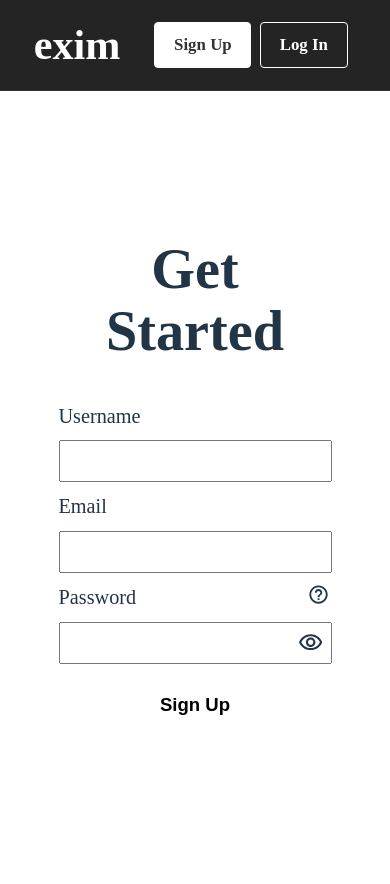
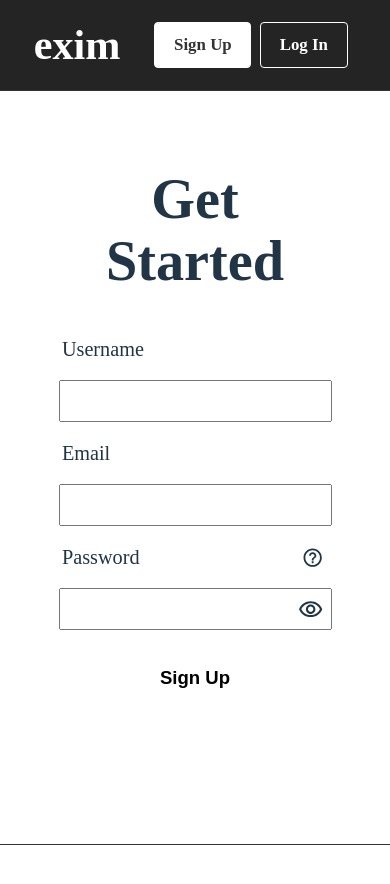
Before and after one commit to Nikvasil/exim, a React (Vite) app in the folder client/: page /register in a window 390 px wide. Shown: the top 884 px of the page. Built offline with nearby package versions, Linux system fonts and the light colour scheme.

Commit message:
some mobile layout adjustments

```diff
--- a/client/src/components/Header.jsx
+++ b/client/src/components/Header.jsx
@@ -107,7 +107,6 @@ const Header = ({ user, onLogout }) => {
                                 {user.username[0]}
                             </Avatar>
                             <Popper
-                                sx={{ fontSize: "2.2vh" }}
                                 open={open}
                                 anchorEl={anchorRef.current}
                                 role={undefined}
@@ -122,7 +121,6 @@ const Header = ({ user, onLogout }) => {
                                     >
                                         <Paper
                                             sx={{
-                                                fontSize: "2.2vh",
                                                 marginTop: "0.5vh",
                                                 bgcolor: "#4D4D4D",
                                                 color: "white"
@@ -142,7 +140,6 @@ const Header = ({ user, onLogout }) => {
                                                     <MenuItem
                                                         sx={{
                                                             fontFamily: "\"Linux Libertine G\", serif",
-                                                            fontSize: "2.2vh",
                                                             padding: "1.4vh",
                                                             margin: "0.5vh"
                                                         }}
@@ -153,7 +150,6 @@ const Header = ({ user, onLogout }) => {
                                                     <MenuItem
                                                         sx={{
                                                             fontFamily: "\"Linux Libertine G\", serif",
-                                                            fontSize: "2.2vh",
                                                             padding: "1.4vh",
                                                             margin: "0.5vh"
                                                         }}
--- a/client/src/index.css
+++ b/client/src/index.css
@@ -47,7 +47,6 @@ main {
 }
 
 .content {
-  padding-top: 5.5556vh; /* 60px */
   flex: 1;
   display: flex;
   justify-content: center;
--- a/client/src/pages/Home.jsx
+++ b/client/src/pages/Home.jsx
@@ -178,7 +178,7 @@ const Home = ({ user, setUser }) => {
                 </div>
             )}
             <div className="home-filter-container">
-                <div className="filter-checkbox-container">
+                <div className="home-filter-checkbox-container">
                     <Checkbox
                         onChange={handleSelectAll}
                         checked={selectAll}
--- a/client/src/styles/Form.css
+++ b/client/src/styles/Form.css
@@ -46,4 +46,12 @@ form button:hover {
         width: 70%;
         padding: 0 1.0101vw; /* 20px */
     }
+
+    form input, form button {
+        margin: 1.5vh 0; /* 12px */
+    }
+
+    form label {
+        margin: 0.4vh;
+    }
 }
--- a/client/src/styles/Header.css
+++ b/client/src/styles/Header.css
@@ -98,8 +98,7 @@ header a {
 
 .header-account-username {
     font-style: italic;
-    font-size: 2.2vh;
-    padding: 1.4vh;
+    padding: 1vh;
     margin: 0.5vh;
 }
 
--- a/client/src/styles/Home.css
+++ b/client/src/styles/Home.css
@@ -110,7 +110,7 @@
 
 @media (max-width: 768px) {
     .home-container {
-        padding-top: 5.5556vh; /* 60px */
+        padding-top: 6vh;
         flex: 1;
         flex-direction: column;
         display: flex;
@@ -129,4 +129,17 @@
         flex-direction: column;
         align-items: center;
     }
+
+    .home-filter-checkbox-container {
+        width: 50%;
+        margin: 1.5vh 0;
+    }
+
+    .home-success-message {
+        max-width: 75vw;
+    }
+
+    .home-address-button, .home-address-input {
+        margin: 0.6vh;
+    }
 }
--- a/client/src/styles/Password.css
+++ b/client/src/styles/Password.css
@@ -14,7 +14,9 @@
 
 .password-tooltip {
     vertical-align: middle;
-    padding: 0.1852vh; /* 2px */
+    padding: 0.2vh;
+    margin-right: 0.4vh;
+    margin-top: 0.4vh;
 }
 
 .password-tooltip:hover {
@@ -28,3 +30,11 @@
     right: 0.9259vh; /* 10px */
     cursor: pointer;
 }
+
+@media (max-width: 768px) {
+    .password-tooltip {
+        vertical-align: middle;
+        margin-right: 0.7vh; /* 2px */
+        margin-top: 0.7vh;
+    }
+}
```
